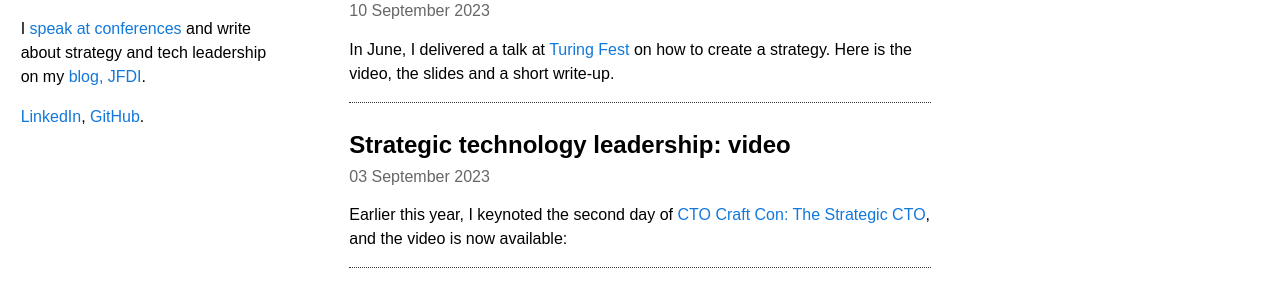
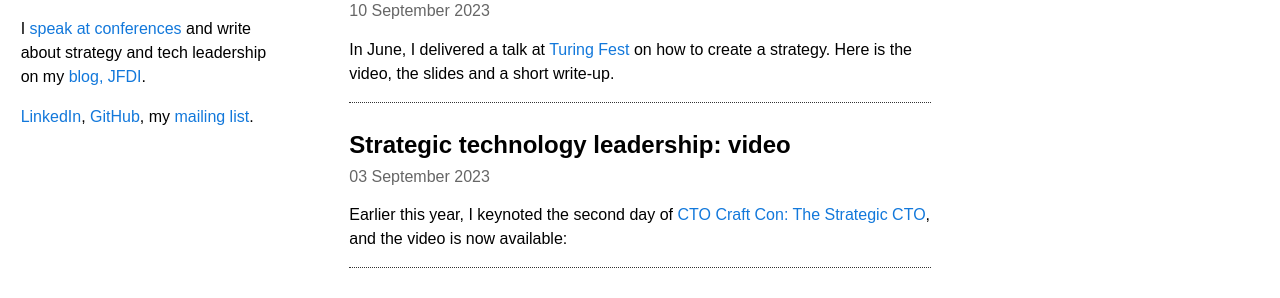
Before and after one commit to annashipman/annashipman.github.io, a Jekyll site: the page built from index.html, in a window 1280 px wide. Shown: the part 353-651 px from the top of the page. Built offline with Jekyll 4.4.1, drawn with Linux system fonts in a browser that asks for light colours.

Commit message:
Add my mailing list

```diff
--- a/_includes/bio_sidebar.html
+++ b/_includes/bio_sidebar.html
@@ -1,5 +1,5 @@
   <div>
     <p>Strategic technology leader. CTO at <a href="https://www.koothplc.com/">Kooth</a>, a company specialising in digital mental health. Previously Technical Director at the Financial Times, Technical Architect at the Government Digital Service.</p>
     <p>I <a href="speaking.html">speak at conferences</a> and write about strategy and tech leadership on my <a href="jfdi.html">blog, JFDI</a>.</p>
-    <p><a href="https://www.linkedin.com/in/annashipman/">LinkedIn</a>, <a href="https://github.com/annashipman">GitHub</a>.</p>
+    <p><a href="https://www.linkedin.com/in/annashipman/">LinkedIn</a>, <a href="https://github.com/annashipman">GitHub</a>, my <a href="https://mailchi.mp/819c19b20f3e/sign-up-to-anna-shipmans-mailing-list">mailing list</a>.</p>
   </div>
```
